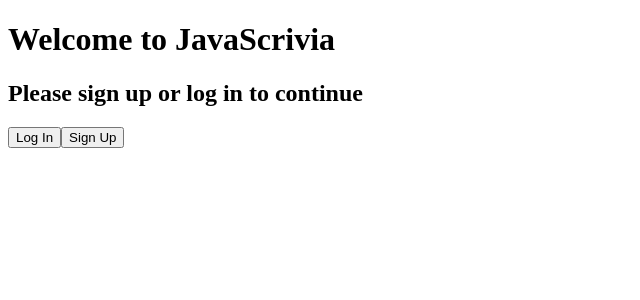
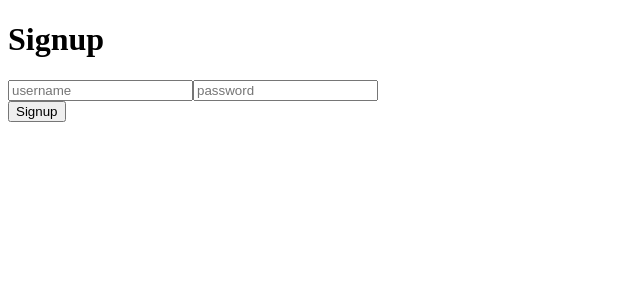
Before and after one commit to JavaScrivia/JavaScrivia, a React app: page /signup in a window 1280 px wide. Shown: the top 300 px of the page, without its empty margins (0-640 px from the left). Built offline with nearby package versions, Linux system fonts and the light colour scheme.

Commit message:
Resolve conf. on App. Functional sign, log, lan
Co-authored-by: lilahaugust <lilahaugust@users.noreply.github.com>

```diff
--- a/client/index.js
+++ b/client/index.js
@@ -1,13 +1,37 @@
 import React from 'react';
 import { render } from 'react-dom';
-// import { BrowserRouter } from 'react-router-dom';
+import { BrowserRouter, Routes, Route } from 'react-router-dom';
+import ReactDOM from "react-dom/client";
 import App from './App';
+//import the other pages/components
+import LandingPage from './pages/LandingPage';
+import SignupPage from './pages/SignupPage';
+import LoginPage from './pages/LoginPage';
 
-render(
-    <React.StrictMode>
-        {/* <BrowserRouter> */}
-            <App />
-        {/* </BrowserRouter> */}
-    </React.StrictMode>,
+
+const root = ReactDOM.createRoot(
+    document.getElementById("root")
+  );
+
+root.render(
+    // <React.StrictMode>
+        <BrowserRouter>
+            <Routes>
+                <Route path="/" element={<App />} />
+                    <Route path="/landing" element={<LandingPage />} />
+                    <Route path="/signup" element={<SignupPage />} />
+                    <Route path="/login" element={<LoginPage />} />
+                    <Route
+                        path="*"
+                        element={
+                            <main>
+                                <p>There's no page at this URL!</p>
+                            </main>
+                        }
+                    />
+                {/* </Route> */}
+            </Routes>
+        </BrowserRouter>,
+    // </React.StrictMode>,
     document.getElementById('root'),
   );
--- a/client/pages/LandingPage.js
+++ b/client/pages/LandingPage.js
@@ -1,14 +1,14 @@
 import React, { useState } from 'react';
-//import {Routes, Route, useNavigate} from 'react-router-dom';
+import {Routes, Route, useNavigate} from 'react-router-dom';
 // import LoginPage from './LoginPage';
 // import SignupPage from './SignupPage';
 
 const LandingPage = () => {
     //useState();
-   // const navigate = useNavigate();
+   const navigate = useNavigate();
 
-    //const navigateToLogin = () => { navigate(LoginPage) };
-    //const navigateToSignup = () => { navigate(SignupPage) };
+    const navigateToLogin = () => { navigate('login') };
+    const navigateToSignup = () => { navigate('signup') };
 
     // const LandingPage =
     //     <div className="landingPage">
@@ -24,8 +24,8 @@ const LandingPage = () => {
             <h1>Welcome to JavaScrivia</h1>
             <h2>Please sign up or log in to continue</h2>
             <div className="buttonsArea">
-                <button className="loginButton">Log In</button>
-                <button className="signupButton">Sign Up</button>
+                <button className="loginButton" onClick={navigateToLogin}>Log In</button>
+                <button className="signupButton" onClick={navigateToSignup}>Sign Up</button>
             </div>
         </div>
         );
--- a/client/pages/LoginPage.js
+++ b/client/pages/LoginPage.js
@@ -2,7 +2,10 @@ import React, { useState } from 'react';
 import {Routes, Route, useNavigate} from 'react-router-dom';
 
 export default function LoginPage () {
-    const loginPage =
+    // const loginPage =
+
+
+    return (
         <div className="loginPage">
         <h1>Log In</h1>
         <form className="formsArea">
@@ -11,6 +14,5 @@ export default function LoginPage () {
         </form>
         <button className="loginButton">Log In</button>
     </div>
-
-    return { loginPage };
+    );
 }
--- a/client/pages/SignupPage.js
+++ b/client/pages/SignupPage.js
@@ -2,15 +2,17 @@ import React, { useState } from 'react';
 import {Routes, Route, useNavigate} from 'react-router-dom';
 
 export default function SignupPage () {
-    const signupPage =
-    <div className="loginPage">
-        <h1>Log In</h1>
+    // const signupPage =
+
+
+    return (
+        <div className="loginPage">
+        <h1>Signup</h1>
         <form className="formsArea">
             <input type="text" placeholder="username"></input>
             <input type="text" placeholder="password"></input>
         </form>
-        <button className="loginButton">Log In</button>
+        <button className="loginButton">Signup</button>
     </div>
-
-    return { SignupPage };
+    );
 }
--- a/client/styles.css
+++ b/client/styles.css
@@ -1,3 +1,5 @@
+
+
 .landingPage {
     display: flex;
     flex-direction: column;
```
Lines whose indentation alone changed are shown as unchanged.
